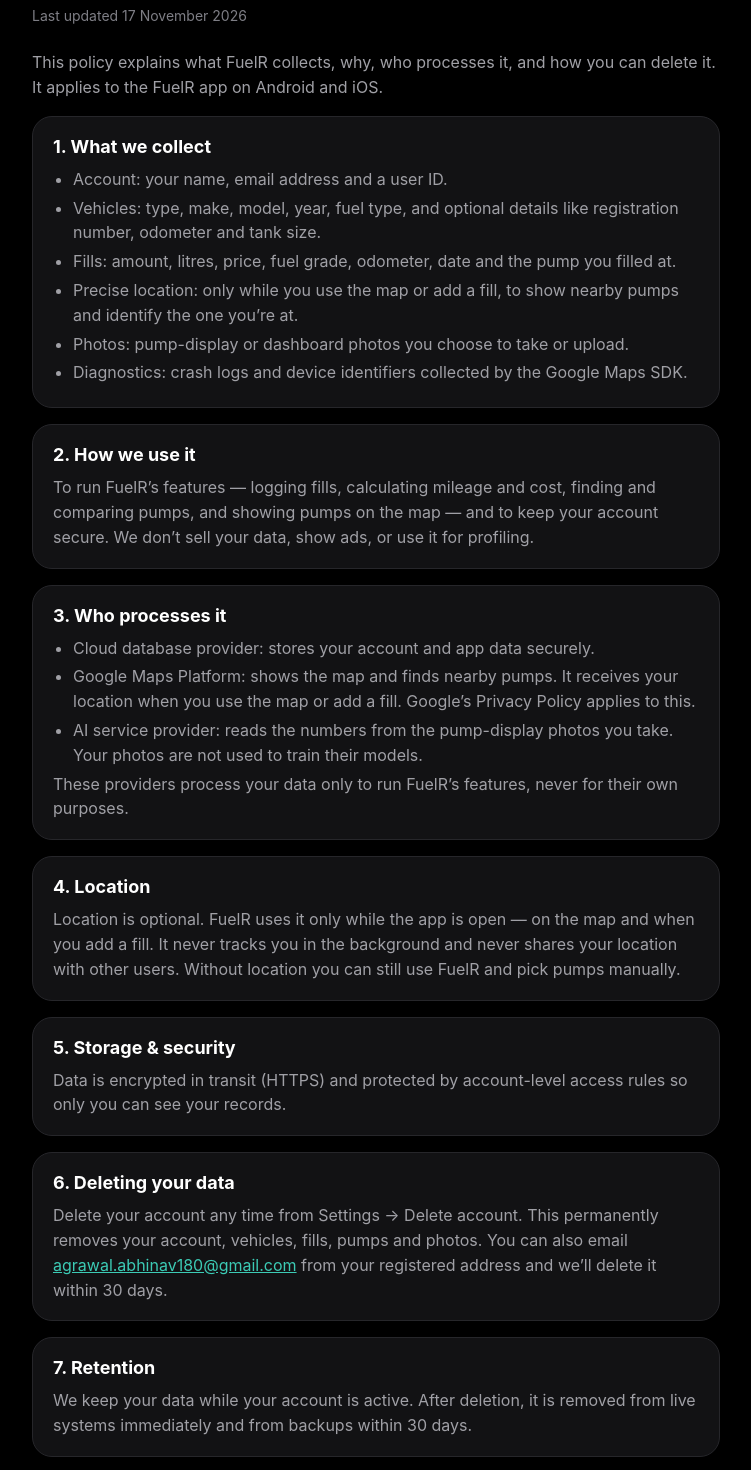
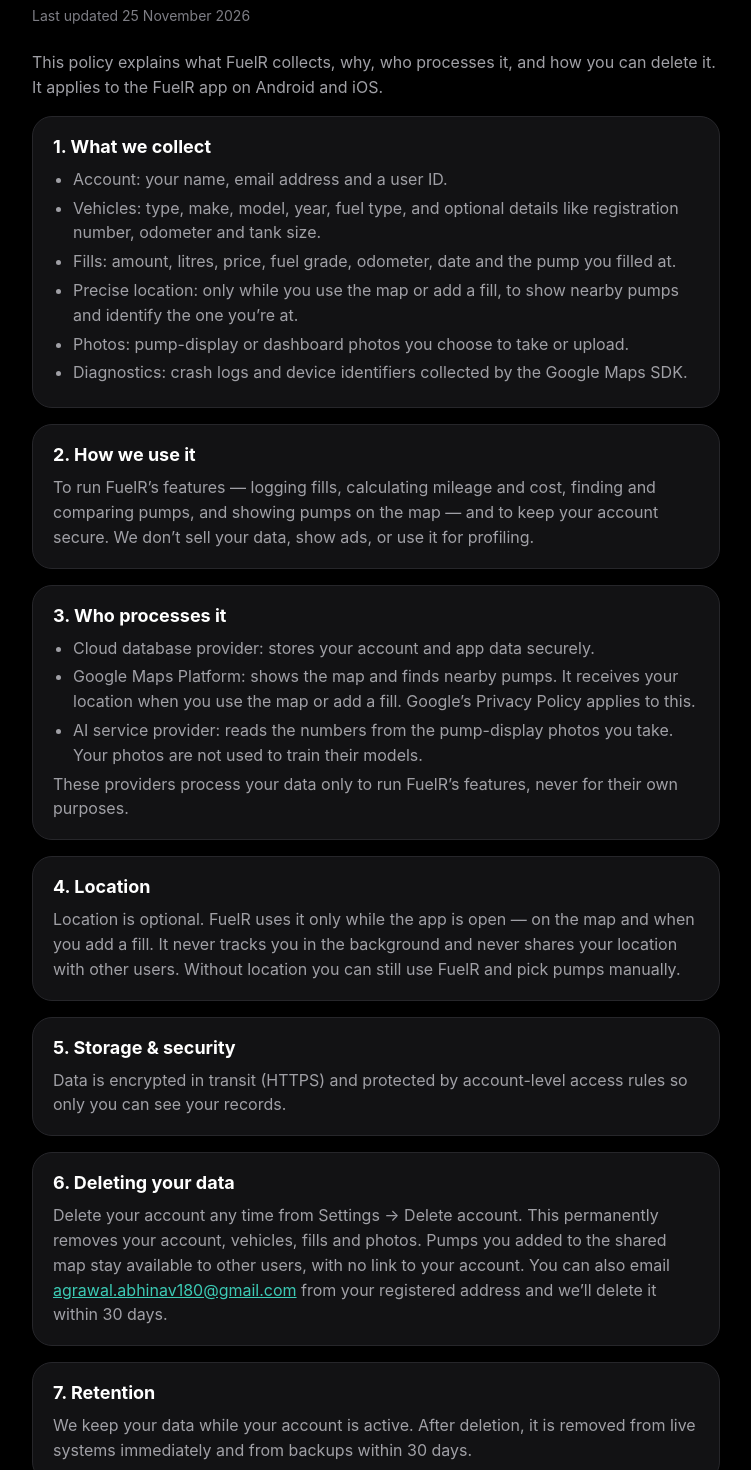
Before and after one commit to AbhinavAgr/fuelr-legal, a plain HTML site: page privacy/index.html in a window 1280 px wide. Shown: the part 125-1595 px from the top of the page, without its empty margins (264-1015 px from the left). Drawn offline with Linux system fonts and the light colour scheme.

Commit message:
Privacy and delete-account: pumps you added stay on the shared map
Co-Authored-By: Claude Opus 5.5 <noreply@anthropic.com>

```diff
--- a/privacy/index.html
+++ b/privacy/index.html
@@ -31,7 +31,7 @@ footer{margin-top:40px;color:#7E7E85;font-size:14px}</style>
 <main>
 <a class="brand" href="../">FuelR</a>
 <h1>Privacy policy</h1>
-<p class="updated">Last updated 17 November 2026</p>
+<p class="updated">Last updated 25 November 2026</p>
 <p class="intro">This policy explains what FuelR collects, why, who processes it, and how you can delete it. It applies to the FuelR app on Android and iOS.</p>
 <section><h2>1. What we collect</h2>
 <ul><li>Account: your name, email address and a user ID.</li><li>Vehicles: type, make, model, year, fuel type, and optional details like registration number, odometer and tank size.</li><li>Fills: amount, litres, price, fuel grade, odometer, date and the pump you filled at.</li><li>Precise location: only while you use the map or add a fill, to show nearby pumps and identify the one you’re at.</li><li>Photos: pump-display or dashboard photos you choose to take or upload.</li><li>Diagnostics: crash logs and device identifiers collected by the Google Maps SDK.</li></ul></section>
@@ -45,7 +45,7 @@ footer{margin-top:40px;color:#7E7E85;font-size:14px}</style>
 <section><h2>5. Storage &amp; security</h2>
 <p>Data is encrypted in transit (HTTPS) and protected by account-level access rules so only you can see your records.</p></section>
 <section><h2>6. Deleting your data</h2>
-<p>Delete your account any time from Settings → Delete account. This permanently removes your account, vehicles, fills, pumps and photos. You can also email <a href="mailto:agrawal.abhinav180@gmail.com">agrawal.abhinav180@gmail.com</a> from your registered address and we’ll delete it within 30 days.</p></section>
+<p>Delete your account any time from Settings → Delete account. This permanently removes your account, vehicles, fills and photos. Pumps you added to the shared map stay available to other users, with no link to your account. You can also email <a href="mailto:agrawal.abhinav180@gmail.com">agrawal.abhinav180@gmail.com</a> from your registered address and we’ll delete it within 30 days.</p></section>
 <section><h2>7. Retention</h2>
 <p>We keep your data while your account is active. After deletion, it is removed from live systems immediately and from backups within 30 days.</p></section>
 <section><h2>8. Your rights</h2>
```
Also changed, not shown: delete-account/index.html (+2 -2 lines).
